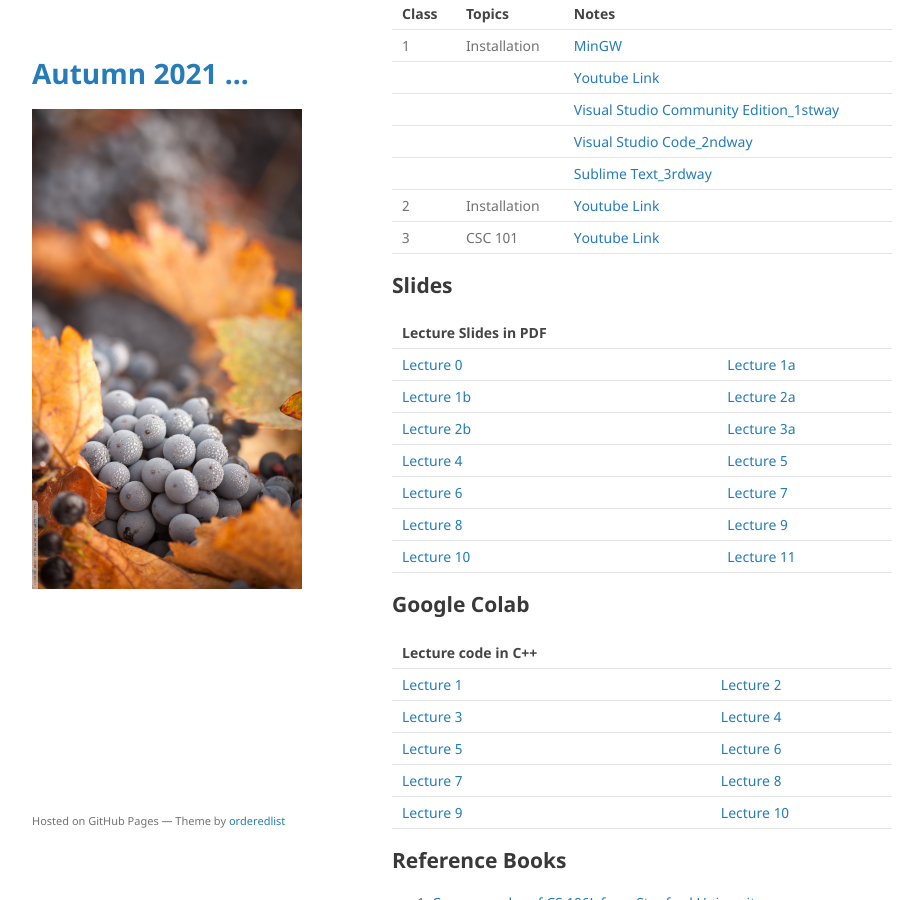
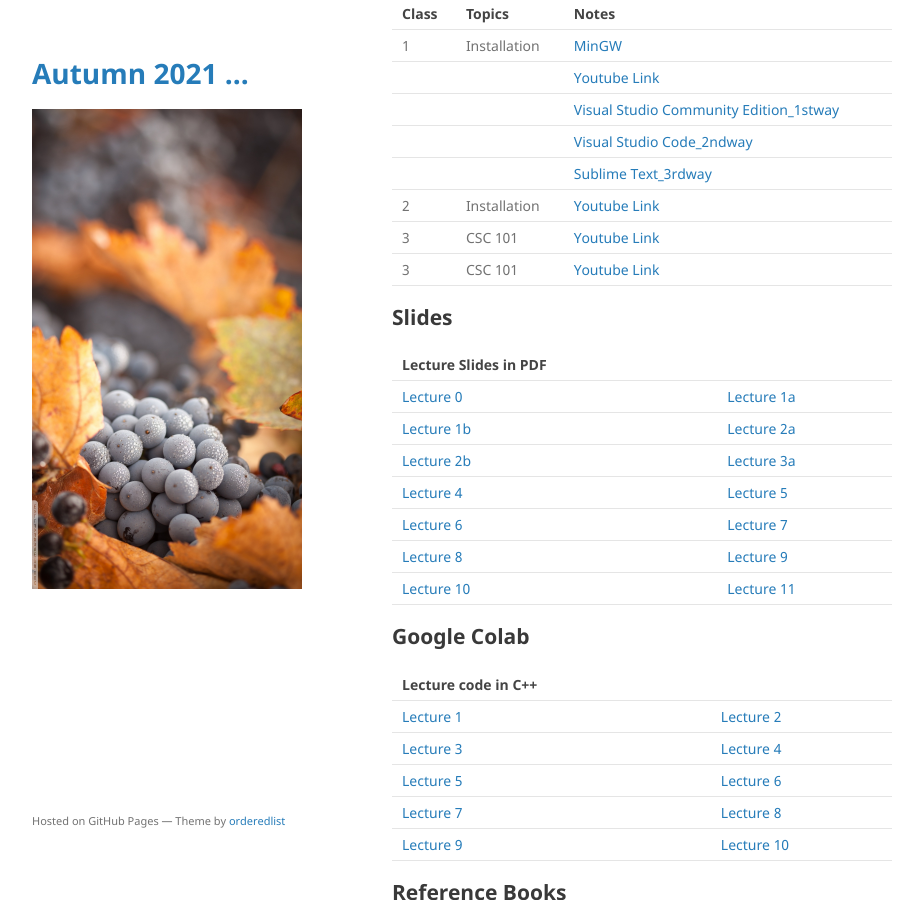
Before and after one commit to mohammadmotiurrahman/mohammadmotiurrahman.github.io, a Jekyll site: the page built from cse203_6/index.md, in a window 1280 px wide and 900 px high, scrolled down 2100 px. Shown: the whole window, without its empty margins (178-1101 px from the left). Built offline with Jekyll 4.4.1, drawn with Linux system fonts in a browser that asks for light colours; our own code applies the rules of GitHub Pages for plain Markdown files.

Commit message:
Update index.md

```diff
--- a/cse203_6/index.md
+++ b/cse203_6/index.md
@@ -73,6 +73,7 @@ environment will force me to not evaluate your exam copies.
 |         |              | [Sublime Text_3rdway](https://www.sublimetext.com/)                                                            |
 | 2       | Installation | [Youtube Link](https://youtu.be/HSDYVbjF34A)                                                                   |
 | 3       | CSC 101      | [Youtube Link](https://youtu.be/Rv3on_46VYg)                                                                   |
+| 3       | CSC 101      | [Youtube Link](https://youtu.be/t1f67MpEdlE)                                                                   |
 
 
 
```
